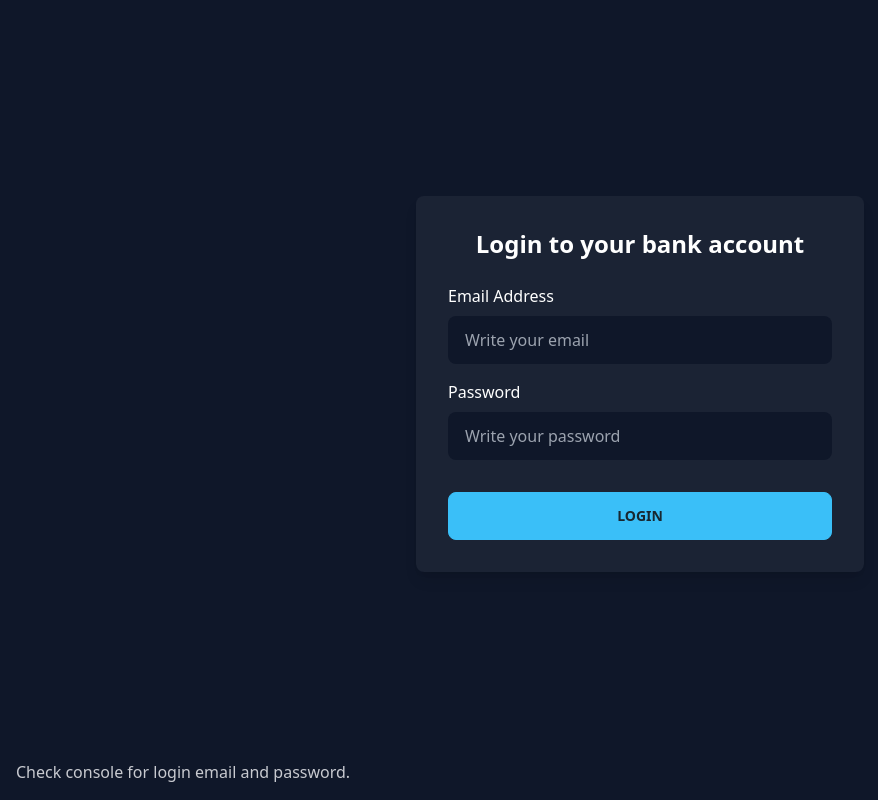
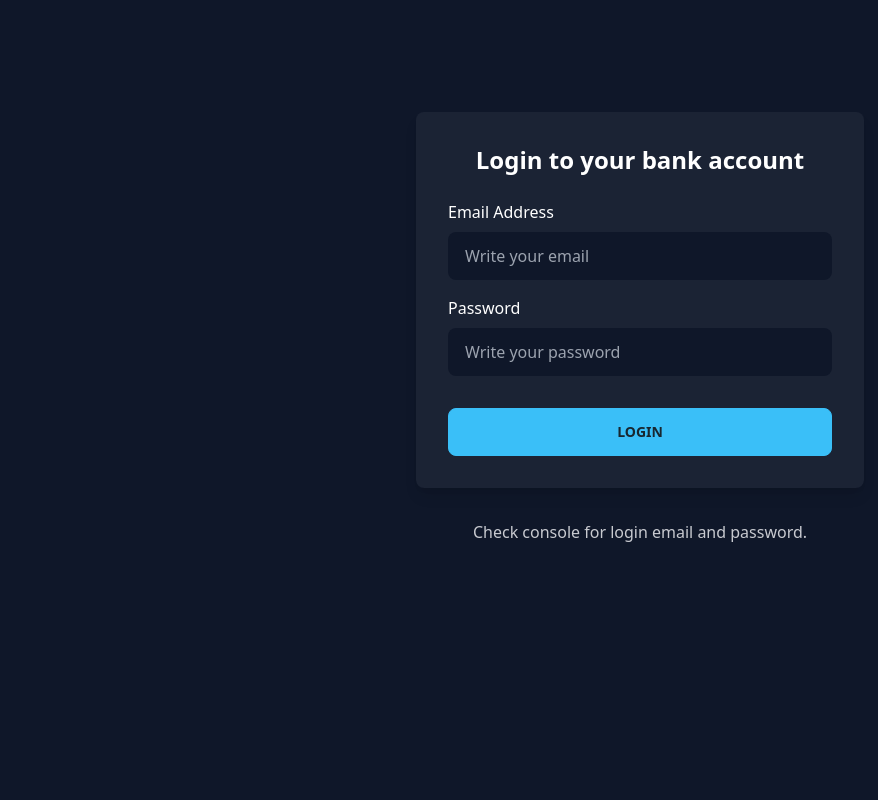
Before and after one commit to Ashik-Himel/bap-er-bank, a website: page index.html in a window 1280 px wide. Shown: the whole page, without its empty margins (0-878 px from the left). Drawn offline with Linux system fonts and the light colour scheme.

Commit message:
revision added

```diff
--- a/index.html
+++ b/index.html
@@ -11,20 +11,23 @@
 </head>
 
 <body>
-  <main class="min-h-screen flex justify-center items-center relative pb-8">
+  <main class="mt-28 mx-auto">
+    <section class="px-4">
       <form id="form"
-      class="bg-white bg-opacity-5 text-white flex flex-col gap-2 w-full max-w-md p-8 mx-4 rounded-lg shadow-lg">
+        class="bg-white bg-opacity-5 text-white flex flex-col gap-2 w-full max-w-md p-8 rounded-lg shadow-lg mb-8 mx-auto">
         <h2 class="text-2xl font-semibold text-center mb-4">Login to your bank account</h2>
         <label for="login-email">Email Address</label>
         <input class="input mb-2" type="email" name="email" id="login-email" placeholder="Write your email" required>
         <label for="login-password">Password</label>
         <input class="input mb-2" type="password" name="password" id="login-password" placeholder="Write your password"
           required>
-      <span id="form-massage" class="text-warning font-semibold text-[18px] hidden">Your email or password is incorrect
+        <span id="form-massage" class="text-warning font-semibold text-[18px] hidden">Your email or password is
+          incorrect
           !!!</span>
         <input class="btn btn-primary mt-4" type="submit" value="Login">
       </form>
-    <span class="absolute bottom-4 left-4">Check console for login email and password.</span>
+      <span class="block text-center">Check console for login email and password.</span>
+    </section>
   </main>
 
   <!-- JavaScript -->
```
Also changed, not shown: dashboard.html (+3 -1 lines), css/style.css. Lines whose indentation alone changed are shown as unchanged.
